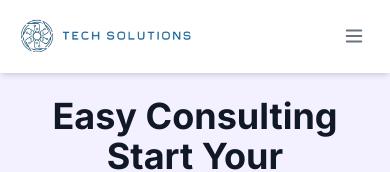
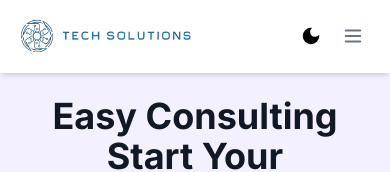
Before and after one commit to agrawal-pratham/Tech-Solutions, a Next.js app: page / in a window 390 px wide. Shown: the top 172 px of the page. Built offline with nearby package versions, Linux system fonts and the light colour scheme.

Commit message:
UI adjustments for dark mode swtiching

```diff
--- a/src/components/Shared/Navbar/Navbar.jsx
+++ b/src/components/Shared/Navbar/Navbar.jsx
@@ -34,6 +34,17 @@ export default function Navbar() {
     setIsMenuOpen((p) => !p);
   };
 
+  const darkModeSettings = () => {
+    return (
+      <button
+        onClick={handleChangeTheme}
+        className="block py-2 px-3 rounded hover:bg-gray-100  md:hover:bg-transparent md:border-0 md:p-0 dark:hover:bg-gray-700 dark:text-white md:dark:hover:bg-transparent !duration-0"
+      >
+        {darkMode ? <MdLightMode size={22} /> : <MdDarkMode size={22} />}
+      </button>
+    );
+  };
+
   return (
     <nav
       className={`bg-white z-[9999]  border-gray-200 dark:bg-gray-900 dark:border-gray-700 w-full block fixed top-0 shadow-md `}
@@ -50,10 +61,12 @@ export default function Navbar() {
             alt="Techo Solution Logo"
           />
         </a>
+        <div className="inline-flex items-center">
+          <span className="visible md:hidden">{darkModeSettings()}</span>
           <button
             onClick={toggleMenu}
             type="button"
-          className="inline-flex items-center p-2 w-10 h-10 justify-center text-sm text-gray-500 rounded-lg md:hidden hover:bg-gray-100 focus:outline-none focus:ring-2 focus:ring-gray-200 dark:text-gray-400 dark:hover:bg-gray-700 dark:focus:ring-gray-600"
+            className=" p-2 w-10 h-10 justify-center text-sm text-gray-500 rounded-lg md:hidden hover:bg-gray-100 focus:outline-none focus:ring-2 focus:ring-gray-200 dark:text-gray-400 dark:hover:bg-gray-700 dark:focus:ring-gray-600"
           >
             <span className="sr-only">Open main menu</span>
             {isMenuOpen ? (
@@ -62,6 +75,7 @@ export default function Navbar() {
               <HiOutlineMenu size={22} />
             )}
           </button>
+        </div>
         <div
           className={`w-full md:block md:w-auto md:max-h-dvh transition-all ease-in-out overflow-hidden  duration-1000 ${
             isMenuOpen ? "max-h-svh" : "max-h-0"
@@ -83,18 +97,7 @@ export default function Navbar() {
                 </a>
               </li>
             ))}
-            <li>
-              <button
-                onClick={handleChangeTheme}
-                className="block py-2 px-3 rounded hover:bg-gray-100  md:hover:bg-transparent md:border-0 md:p-0 dark:hover:bg-gray-700 dark:text-white md:dark:hover:bg-transparent !duration-0"
-              >
-                {darkMode ? (
-                  <MdLightMode size={22} />
-                ) : (
-                  <MdDarkMode size={22} />
-                )}
-              </button>
-            </li>
+            <li className="hidden md:block">{darkModeSettings()}</li>
           </ul>
         </div>
       </div>
```
Lines whose indentation alone changed are shown as unchanged.
